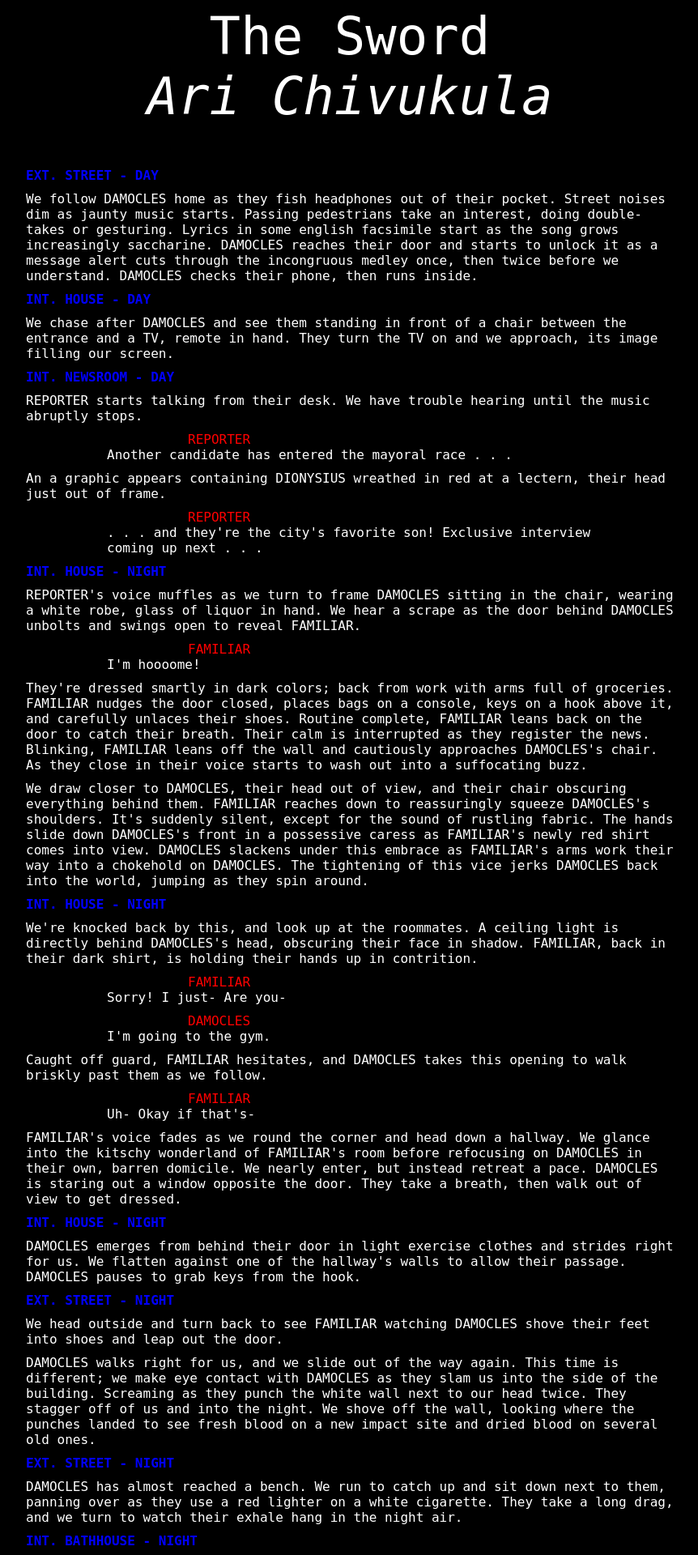
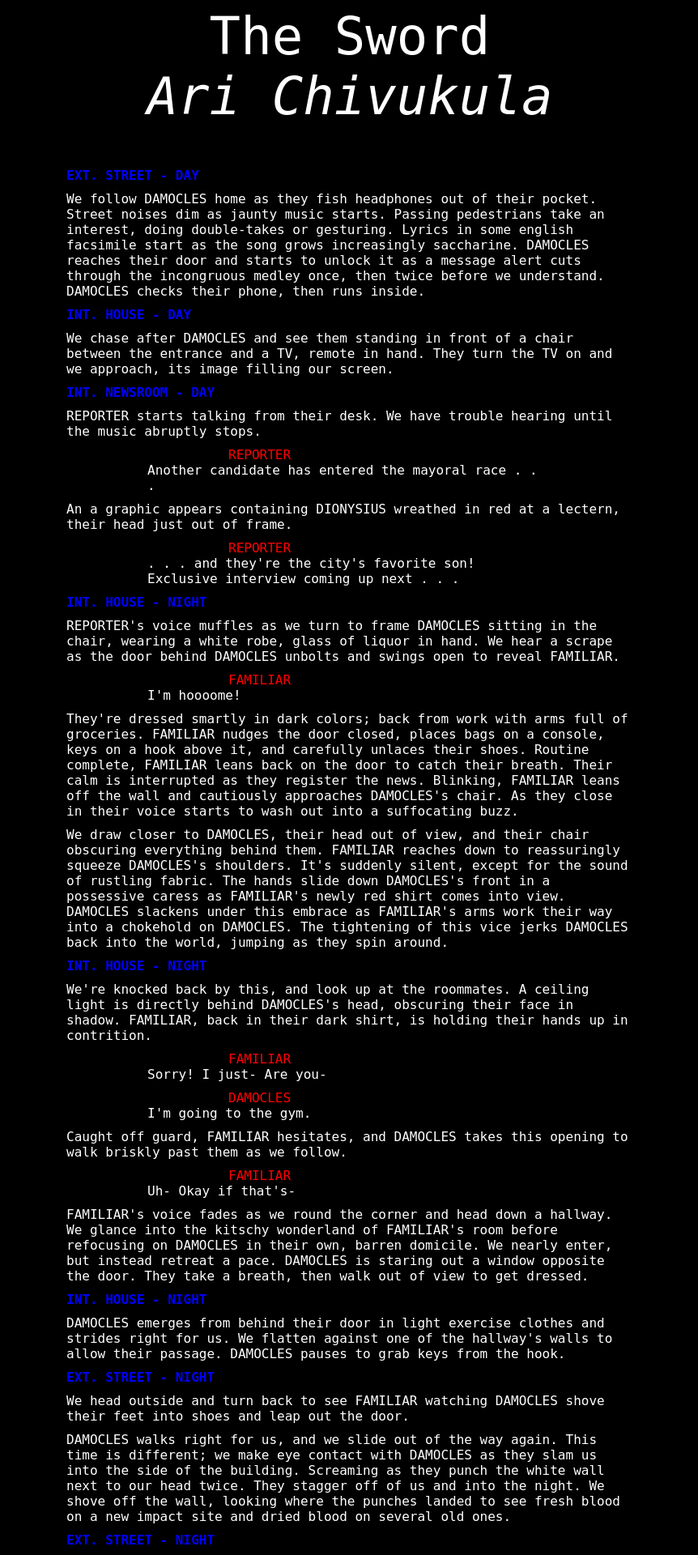
Before and after one commit to AriChivukula/FadeIn, a Jekyll site: the page built from index.md, in a window 1280 px wide. Shown: the top 1920 px of the page at 81% size, without its empty margins (208-1070 px from the left). Built offline with Jekyll 4.4.1, drawn with Linux system fonts in a browser that asks for light colours.

Commit message:
Update default.html

```diff
--- a/_layouts/default.html
+++ b/_layouts/default.html
@@ -9,7 +9,7 @@
       }
       .content {
         margin: auto;
-        max-width: 800px;
+        max-width: 700px;
       }
       .title {
         font-size: 4em;
```
